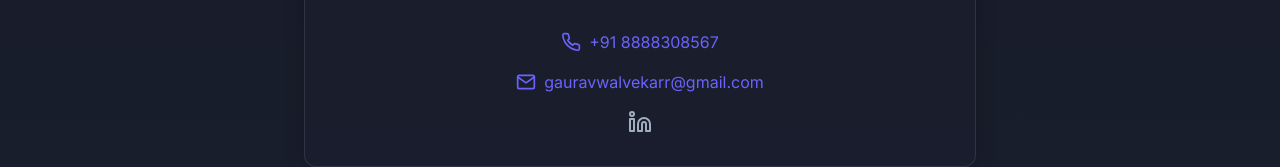
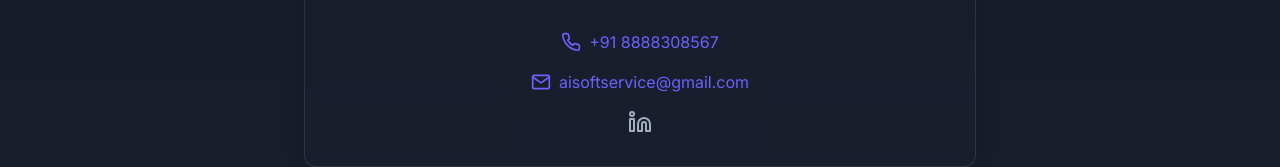
Before and after one commit to Gaurav-R-Walvekar/Portfolio, a React (Vite) app: page / in a window 1280 px wide. Shown: the part 3096-3263 px from the top of the page. Built offline with nearby package versions, Linux system fonts and the light colour scheme.

Commit message:
updated Aisoft Email

```diff
--- a/src/App.tsx
+++ b/src/App.tsx
@@ -355,11 +355,11 @@ const App = () => {
                   <span>+91 8888308567</span>
                 </a>
                 <a
-                  href="mailto:gauravwalvekarr@gmail.com"
+                  href="mailto:aisoftservice@gmail.com"
                   className="flex items-center space-x-2 text-tertiary hover:text-accent transition-colors duration-300 group"
                 >
                   <FiMail className="text-xl group-hover:scale-110 transition-transform duration-300" />
-                  <span>gauravwalvekarr@gmail.com</span>
+                  <span>aisoftservice@gmail.com</span>
                 </a>
                 <div className="flex space-x-4 mt-2">
                   {/* <a
```
